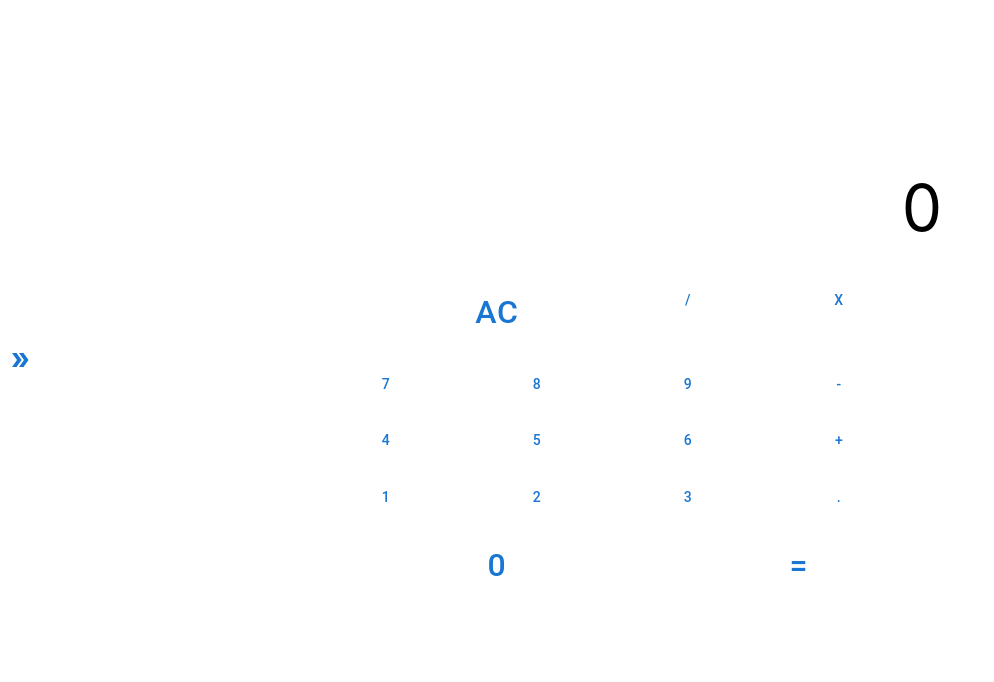
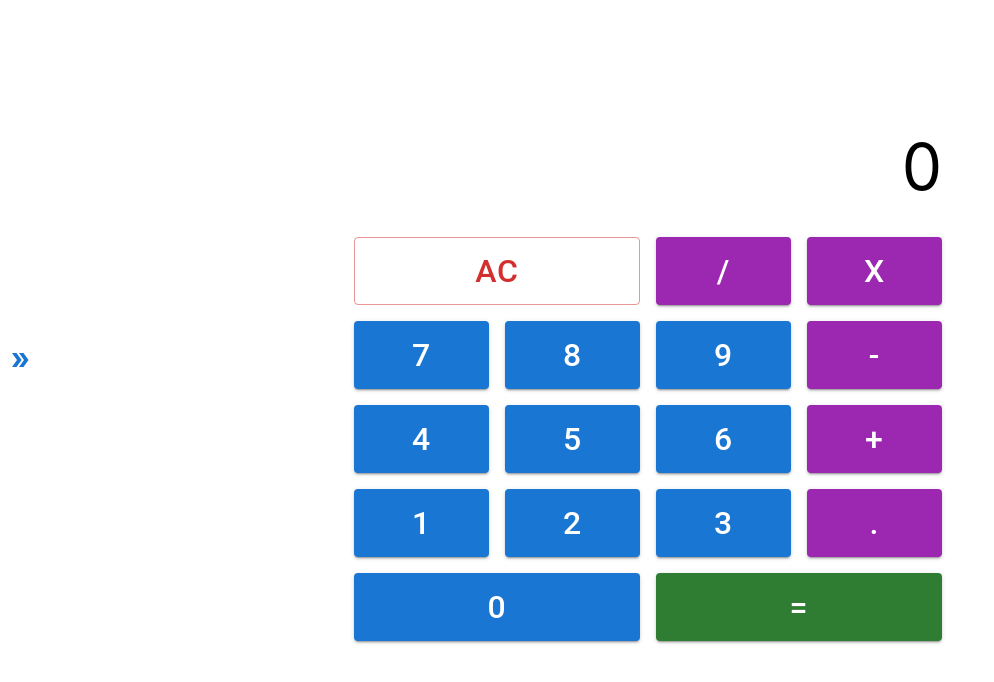
Before and after one commit to Dmnk28/calculator, a React (Create React App) app in the folder calc/: page / in a window 1280 px wide. Shown: the top 682 px of the page, without its empty margins (0-994 px from the left). Built offline with nearby package versions, Linux system fonts and the light colour scheme.

Commit message:
Cosmetic changes in Calculator and Projectbar-Component
Changed the Buttonlayout and some colors

```diff
--- a/calc/src/components/Calculator.js
+++ b/calc/src/components/Calculator.js
@@ -1,5 +1,5 @@
 import { useState } from "react";
-import { Button, Grid } from "@mui/material";
+import { Button, Grid, IconButton } from "@mui/material";
 import { evaluate } from 'mathjs';
 
 const Calculator = () => {
@@ -55,61 +55,61 @@ const Calculator = () => {
             sx={{ mx: "auto", px: "3rem", maxWidth: "700px" }}
         >
             <Grid item key="calc-display" xs={12} id="calc-display">
-                {(displayLast) ? displayLast : ''}
+                {displayLast}
             </Grid>
             <Grid item key="display" xs={12} id="display">
                 {(calc === '') ? result : calc}
             </Grid>
             <Grid item key="AC" xs={6}>
-                <Button id="clear" onClick={handleClear}>AC</Button>
+                <Button variant="outlined" color="error" id="clear" onClick={handleClear} >AC</Button>
             </Grid>
             <Grid item key="/" xs={3}>
-                <Button id="divide"  value="/" onClick={handleOperatorInput}>/</Button>
+                <Button id="divide" variant="contained" color="secondary" className="operator-btn" value="/" onClick={handleOperatorInput}>/</Button>
             </Grid>
             <Grid item key="x" xs={3}>
-                <Button id="multiply" value="*" onClick={handleOperatorInput}>x</Button>
+                <Button id="multiply" variant="contained" color="secondary" className="operator-btn" value="*" onClick={handleOperatorInput}>x</Button>
             </Grid>
             <Grid item key="7" xs={3}>
-                <Button id="seven" value="7" onClick={handleNumberInput}>7</Button>
+                <Button id="seven" variant="contained" className="number-btn" value="7" onClick={handleNumberInput}>7</Button>
             </Grid>
             <Grid item key="8" xs={3}>
-                <Button id="eight" value="8" onClick={handleNumberInput}>8</Button>
+                <Button id="eight" variant="contained" className="number-btn" value="8" onClick={handleNumberInput}>8</Button>
             </Grid>
             <Grid item key="9" xs={3}>
-                <Button id="nine" value="9" onClick={handleNumberInput}>9</Button>
+                <Button id="nine" variant="contained" className="number-btn" value="9" onClick={handleNumberInput}>9</Button>
             </Grid>
             <Grid item key="-" xs={3}>
-                <Button id="subtract" value="-" onClick={handleOperatorInput}>-</Button>
+                <Button id="subtract" variant="contained" color="secondary" className="operator-btn" value="-" onClick={handleOperatorInput}>-</Button>
             </Grid>
             <Grid item key="4" xs={3}>
-                <Button id="four" value="4" onClick={handleNumberInput}>4</Button>
+                <Button id="four" variant="contained" className="number-btn" value="4" onClick={handleNumberInput}>4</Button>
             </Grid>
             <Grid item key="5" xs={3}>
-                <Button id="five" value="5" onClick={handleNumberInput}>5</Button>
+                <Button id="five" variant="contained" className="number-btn" value="5" onClick={handleNumberInput}>5</Button>
             </Grid>
             <Grid item key="6" xs={3}>
-                <Button id="six" value="6" onClick={handleNumberInput}>6</Button>
+                <Button id="six" variant="contained" className="number-btn" value="6" className="number-btn" onClick={handleNumberInput}>6</Button>
             </Grid>
             <Grid item key="+" xs={3}>
-                <Button id="add" value="+" onClick={handleOperatorInput}>+</Button>
+                <Button id="add" variant="contained" color="secondary" className="operator-btn"value="+" onClick={handleOperatorInput}>+</Button>
             </Grid>
             <Grid item key="1" xs={3}>
-                <Button id="one" value="1" onClick={handleNumberInput}>1</Button>
+                <Button id="one" variant="contained" className="number-btn" value="1" onClick={handleNumberInput}>1</Button>
             </Grid>
             <Grid item key="2" xs={3}>
-                <Button id="two" value="2" onClick={handleNumberInput}>2</Button>
+                <Button id="two" variant="contained" className="number-btn" value="2" onClick={handleNumberInput}>2</Button>
             </Grid>
             <Grid item key="3" xs={3}>
-                <Button id="three" value="3" onClick={handleNumberInput}>3</Button>
+                <Button id="three" variant="contained" className="number-btn" value="3" onClick={handleNumberInput}>3</Button>
             </Grid>
             <Grid item key="." xs={3}>
-                <Button id="decimal" onClick={handleDecimal}>.</Button>
+                <Button id="decimal" variant="contained" color="secondary" className="operator-btn" onClick={handleDecimal}>.</Button>
             </Grid>
             <Grid item key="0" xs={6}>
-                <Button id="zero" value="0" onClick={handleNumberInput}>0</Button>
+                <Button id="zero" variant="contained" className="number-btn" value="0" onClick={handleNumberInput}>0</Button>
             </Grid>
             <Grid item key="=" xs={6}>
-                <Button id="equals" onClick={handleEquals}>=</Button>
+                <Button id="equals" variant="contained" color="success" onClick={handleEquals}>=</Button>
             </Grid>
         </Grid>
     </div>
--- a/calc/src/components/ProjectBar/ProjectBar.js
+++ b/calc/src/components/ProjectBar/ProjectBar.js
@@ -145,7 +145,7 @@ const ProjectBar = (props) => {
                     </Link>
 
                     <Link className="pbar-link" href="https://do-webdev.de" target="_self">
-                        <ListItem button key="portfolio">
+                        <ListItem button key="portfolio" disabled>
                             <ListItemIcon><ArrowBackIcon /></ListItemIcon>
                             <ListItemText primary="Back to my portfolio"></ListItemText>
                         </ListItem>
```
